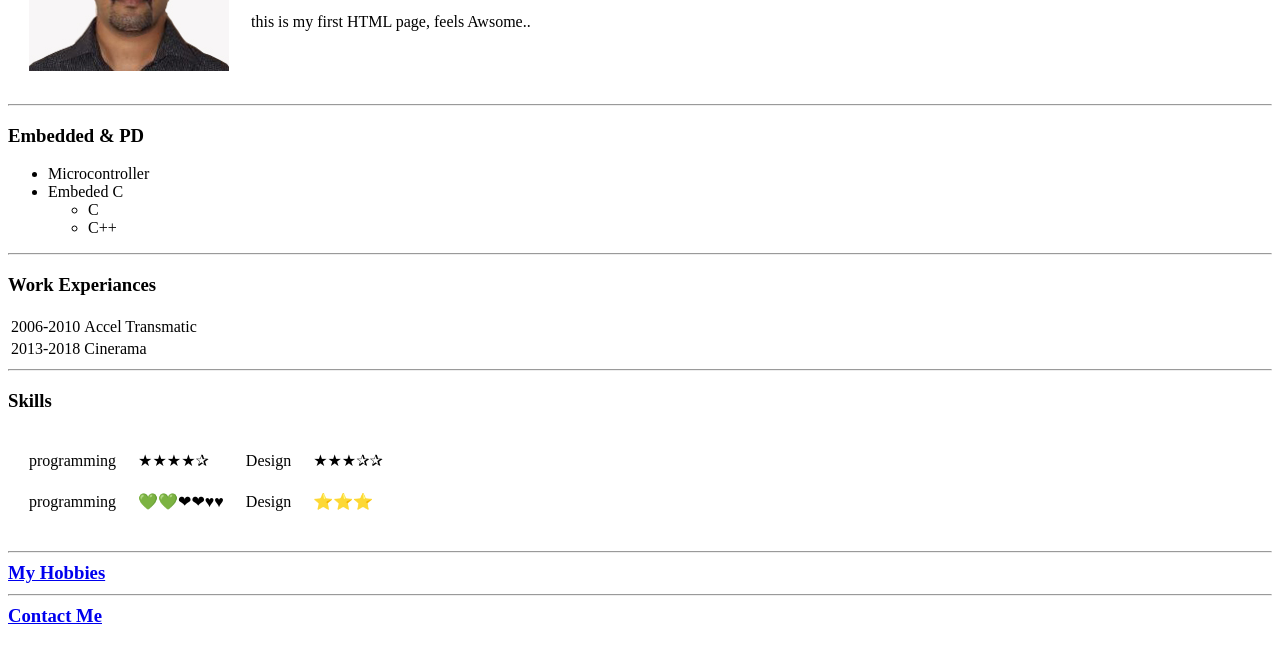
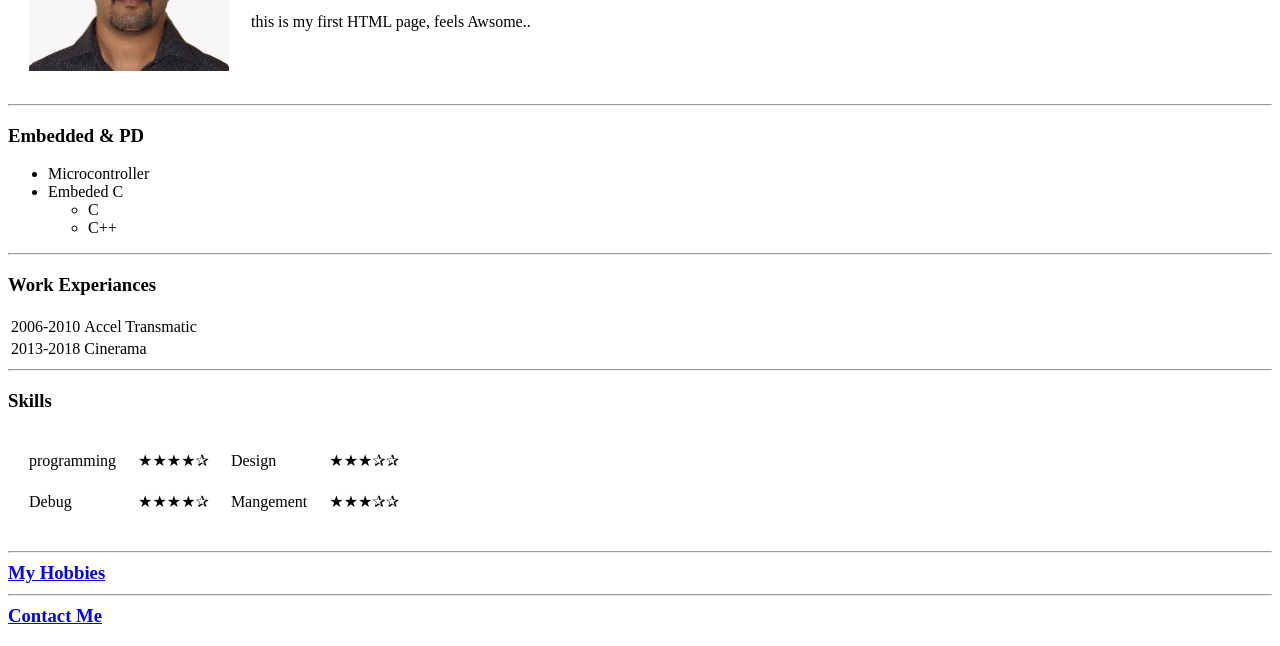
Before and after one commit to nisanthks/cv, a plain HTML site: page index.html in a window 1280 px wide. Shown: the part 158-804 px from the top of the page. Drawn offline with Linux system fonts and the light colour scheme.

Commit message:
new index file

```diff
--- a/index.html
+++ b/index.html
@@ -54,10 +54,10 @@
       <td>★★★✰✰</td>
     </tr>
     <tr>
-      <td> programming</td>
-      <td>💚💚❤❤♥♥</td>
-      <td> Design</td>
-      <td>&#x2B50;&#x2B50;&#x2B50;</td>
+      <td> Debug</td>
+      <td>★★★★✰</td>
+      <td> Mangement</td>
+      <td>★★★✰✰</td>
     </tr>
   </table>
 
```
